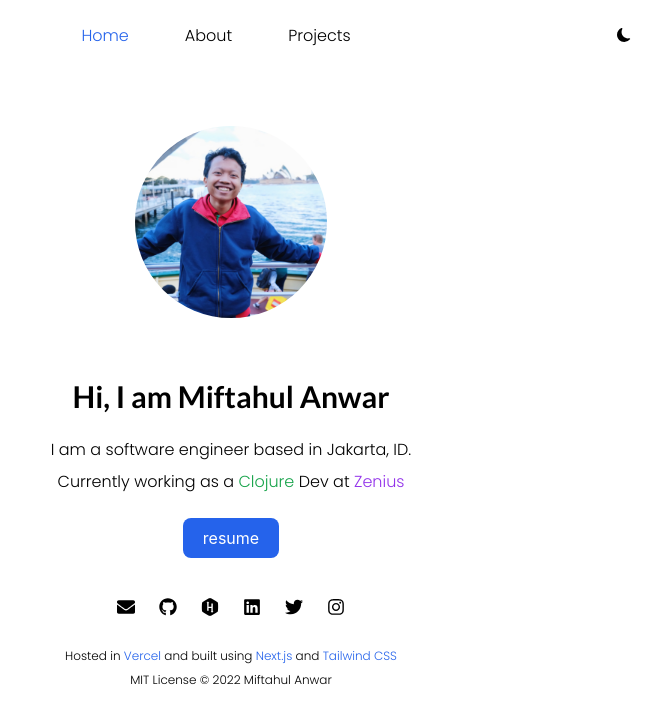
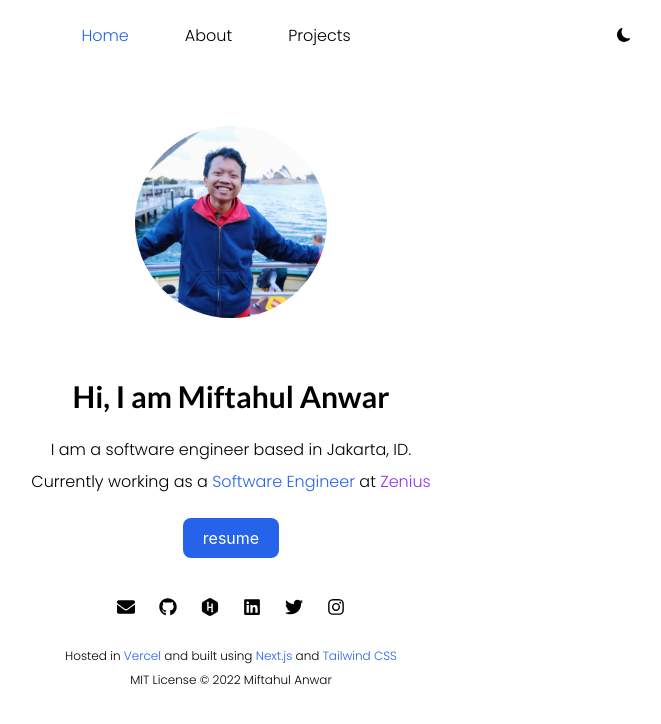
Before and after one commit to mifwar/personal_site, a Next.js app: page / in a window 1280 px wide. Shown: the top 724 px of the page, without its empty margins (409-1070 px from the left). Built offline with nearby package versions, Linux system fonts and the light colour scheme.

Commit message:
profile update

```diff
--- a/pages/about/index.js
+++ b/pages/about/index.js
@@ -107,8 +107,8 @@ const About = () => {
               <p className="my-3 xs:mr-7">
                 Fast forward to today, I am currently working for
                 {customLink("https://www.zenius.net/", " Zenius Education ")}
-                as a Clojure Developer. I created a Clojure app to speed up the
-                tutor in Zenius to create a school exercise problems.
+                as a Software Engineer. I contributed to the app development
+                using Next.js and NestJS.
               </p>
             </div>
             <Image
--- a/pages/index.js
+++ b/pages/index.js
@@ -57,14 +57,14 @@ const Home = () => {
             <h2 className="text-md font-burtons dark:text-white font-Poppins py-1">
               Currently working as a{" "}
               <a
-                className="text-green-600 dark:text-green-400"
+                className="text-blue-600 dark:text-blue-400"
                 href="https://clojure.org/"
                 target="_blank"
                 rel="noopener noreferrer"
               >
-                Clojure
+                Software Engineer
               </a>{" "}
-              Dev at{" "}
+              at{" "}
               <a
                 className="text-purple-600 dark:text-purple-400"
                 href="https://zenius.net"
```
Also changed, not shown: public/MiftahulAnwarCropped.webp (added).
